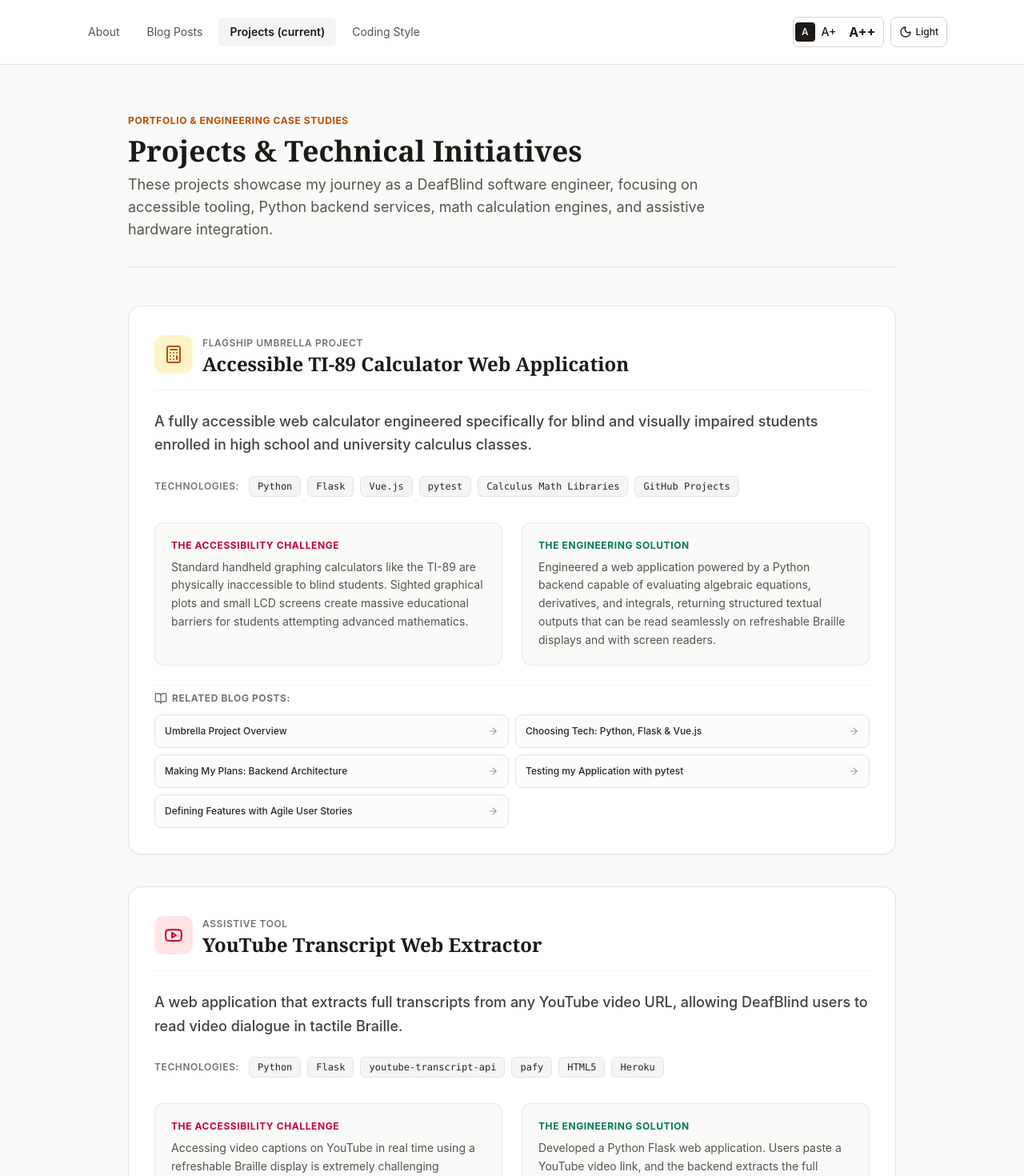
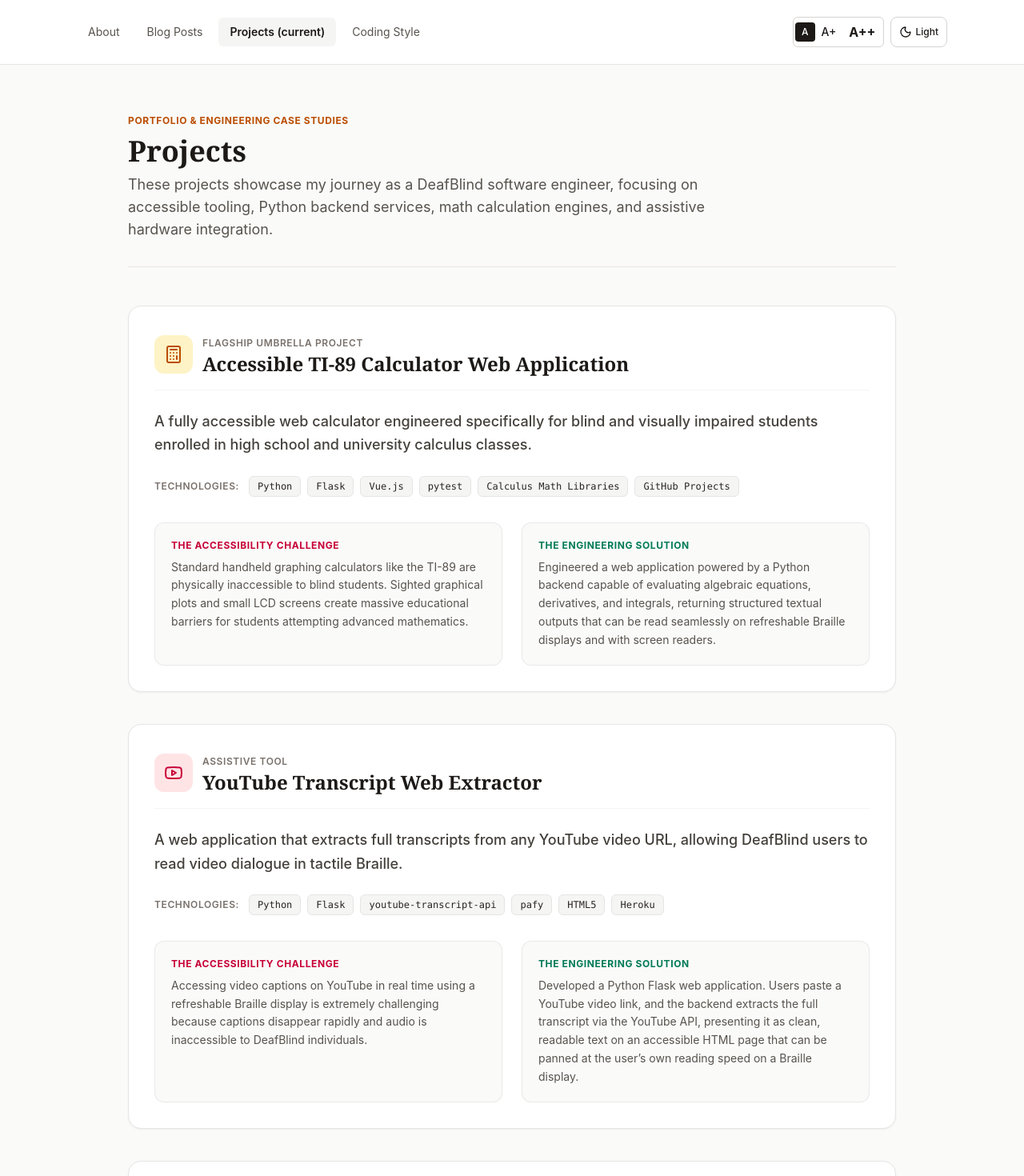
Before and after one commit to mtigzoe/portfolio, a Next.js app: page /projects in a window 1280 px wide. Shown: the top 1470 px of the page at 80% size. Built offline with nearby package versions, Linux system fonts and the light colour scheme.

Commit message:
Simplify Projects title and remove related article links

```diff
--- a/app/projects/page.tsx
+++ b/app/projects/page.tsx
@@ -1,20 +1,14 @@
 import React from 'react';
 import { Metadata } from 'next';
-import Link from 'next/link';
 import {
   Calculator,
   Youtube,
   Car,
   Award,
-  Terminal,
-  Code2,
-  CheckCircle2,
-  ArrowRight,
-  BookOpen,
 } from 'lucide-react';
 
 export const metadata: Metadata = {
-  title: 'Engineering Projects',
+  title: 'Projects',
   description:
     'Software engineering projects, including the Accessible TI-89 Calculator, YouTube Transcript Extractor, and Autonomous Vehicle Interface concepts.',
 };
@@ -36,13 +30,6 @@ export default function ProjectsPage() {
         'Engineered a web application powered by a Python backend capable of evaluating algebraic equations, derivatives, and integrals, returning structured textual outputs that can be read seamlessly on refreshable Braille displays and with screen readers.',
       testingApproach:
         'Implemented automated testing with pytest, utilizing custom test fixtures for real numbers and statistics, alongside deterministic unit tests for derivatives and integrals.',
-      relatedPostSlugs: [
-        { title: 'Umbrella Project Overview', slug: 'umbrella-project' },
-        { title: 'Choosing Tech: Python, Flask & Vue.js', slug: 'what-programming-languages-have-you-chosen-for-your-umbrella-project' },
-        { title: 'Making My Plans: Backend Architecture', slug: 'making-my-plans' },
-        { title: 'Testing my Application with pytest', slug: 'testing-my-application' },
-        { title: 'Defining Features with Agile User Stories', slug: 'defining-features' },
-      ],
     },
     {
       id: 'youtube-transcript',
@@ -59,10 +46,6 @@ export default function ProjectsPage() {
         'Developed a Python Flask web application. Users paste a YouTube video link, and the backend extracts the full transcript via the YouTube API, presenting it as clean, readable text on an accessible HTML page that can be panned at the user’s own reading speed on a Braille display.',
       testingApproach:
         'Debugged third-party library breakages when YouTube altered its dislike count API in November 2021, directly patching module source code to restore transcript retrieval functionality.',
-      relatedPostSlugs: [
-        { title: 'Challenges in Developing YouTube Transcript Web App', slug: 'challenges-youtube-transcript' },
-        { title: 'About Me: Assistive Video Reading', slug: 'about-me' },
-      ],
     },
     {
       id: 'autonomous-vehicle-remote',
@@ -79,10 +62,6 @@ export default function ProjectsPage() {
         'Proposed a software-based remote control interface delivering bidirectional communication between the vehicle and a DeafBlind passenger through standard assistive protocols and tactile feedback.',
       testingApproach:
         'Continuous user persona research and accessibility requirements mapping based on lived DeafBlind experience.',
-      relatedPostSlugs: [
-        { title: 'About Me: Vision for Driverless Cars', slug: 'about-me' },
-        { title: 'Product Lifecycle and User Needs', slug: 'product-lifecycle' },
-      ],
     },
     {
       id: 'develop-carolina',
@@ -99,12 +78,6 @@ export default function ProjectsPage() {
         'Established structured communication habits with mentors, refined requirements through iterative documentation, extracted database records into CSV reports, and established accessible pair-programming workflows.',
       testingApproach:
         'Requirement verification cycles and iterative specification reviews with engineering supervisors.',
-      relatedPostSlugs: [
-        { title: 'Apprenticeship with Host Company', slug: 'apprenticeship-with-host-company' },
-        { title: 'Crucial Communications with Supervisors', slug: 'crucial-communications' },
-        { title: 'Accessibility on Pair Programming', slug: 'accessibility-on-pair-programming' },
-        { title: 'Work From Home Daily Routine', slug: 'work-from-home' },
-      ],
     },
   ];
 
@@ -116,7 +89,7 @@ export default function ProjectsPage() {
           Portfolio &amp; Engineering Case Studies
         </span>
         <h1 className="text-3xl sm:text-4xl font-serif font-bold text-stone-900 dark:text-zinc-100 mt-2">
-          Projects &amp; Technical Initiatives
+          Projects
         </h1>
         <p className="text-base sm:text-lg text-stone-600 dark:text-zinc-400 max-w-3xl mt-2">
           These projects showcase my journey as a DeafBlind software engineer, focusing
@@ -193,26 +166,6 @@ export default function ProjectsPage() {
                 </div>
               </div>
 
-              {/* Related Blog Posts */}
-              <div className="pt-2 border-t border-stone-100 dark:border-zinc-800">
-                <h3 className="text-xs font-bold uppercase tracking-wider text-stone-500 dark:text-zinc-400 mb-3 flex items-center gap-1.5">
-                  <BookOpen className="w-4 h-4" /> Related Blog Posts:
-                </h3>
-                <div className="grid grid-cols-1 sm:grid-cols-2 gap-2">
-                  {proj.relatedPostSlugs.map((rp) => (
-                    <Link
-                      key={rp.slug}
-                      href={`/posts/${rp.slug}`}
-                      className="group p-3 rounded-lg border border-stone-200 dark:border-zinc-800 hover:border-amber-400 dark:hover:border-amber-600 bg-stone-50/50 dark:bg-zinc-800/40 text-xs font-medium text-stone-800 dark:text-zinc-200 flex items-center justify-between transition-colors"
-                    >
-                      <span className="group-hover:text-amber-600 dark:group-hover:text-amber-400 truncate mr-2">
-                        {rp.title}
-                      </span>
-                      <ArrowRight className="w-3.5 h-3.5 text-stone-400 group-hover:text-amber-600 dark:group-hover:text-amber-400 shrink-0" />
-                    </Link>
-                  ))}
-                </div>
-              </div>
             </article>
           );
         })}
```
